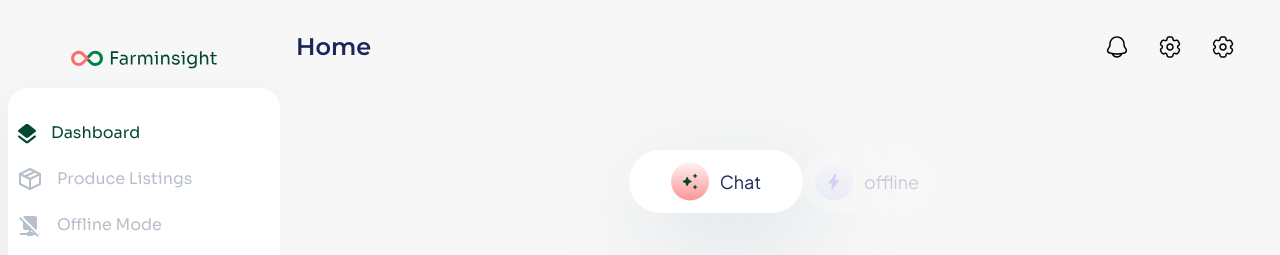
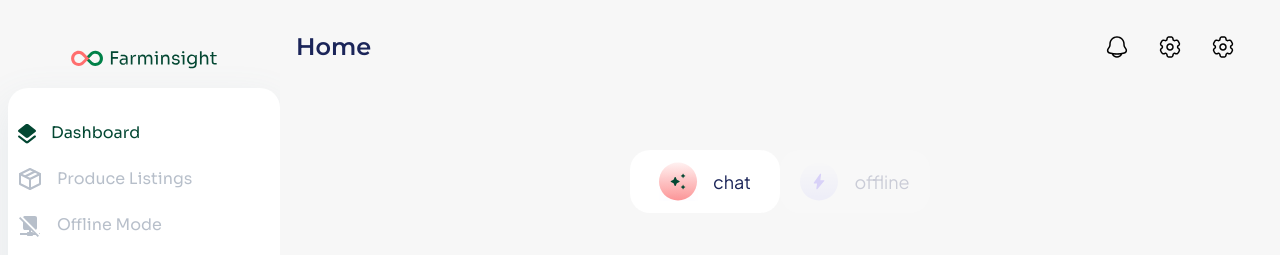
Before and after one commit to Farminsight-Klusterthon-23/frontend, a Next.js app: page /dashboard in a window 1280 px wide. Shown: the top 255 px of the page. Built offline with nearby package versions, Linux system fonts and the light colour scheme.

Commit message:
fix console errors

```diff
--- a/app/_components/AppLayout.js
+++ b/app/_components/AppLayout.js
@@ -8,7 +8,7 @@ export default function AuthenticatedScreensLayout({ children, pageTitle }) {
 
   return (
     <div className="flex bg-primary-contrast-text">
-      <div className>
+      <div>
         <Sidebar show={showSidebar} hideSidebar={() => setShowSidebar(false)} />
       </div>
       <div
--- a/app/_components/AppSidebar.js
+++ b/app/_components/AppSidebar.js
@@ -73,7 +73,7 @@ function RefreshSVG() {
       fill="none"
       xmlns="http://www.w3.org/2000/svg"
     >
-      <g clip-path="url(#clip0_86_2451)">
+      <g clipPath="url(#clip0_86_2451)">
         <path
           d="M13.9719 2.69375C12.5094 1.04375 10.3813 0 8 0C3.58125 0 0 3.58125 0 8H2C2 4.68437 4.68437 2 8 2C9.82812 2 11.45 2.82812 12.5469 4.11875L10.6656 6H16V0.665625L13.9719 2.69375ZM8 14C6.17188 14 4.55 13.1719 3.45312 11.8813L5.33437 10H0V15.3344L2.02813 13.3062C3.49062 14.9562 5.62187 16 8 16C12.4187 16 16 12.4187 16 8H14C14 11.3156 11.3156 14 8 14Z"
           fill="black"
--- a/app/dashboard/Components.js
+++ b/app/dashboard/Components.js
@@ -168,21 +168,35 @@ export function DeepDiveOptions() {
   )
 }
 
-export function InternetConnectedTags() {
+export function ModeTagBtn({ currentMode, mode, Icon, toggleCurrentMode }) {
+  return (
+    <button
+      onClick={() => toggleCurrentMode(mode)}
+      className={`${
+        currentMode === mode ? "cursor-default" : "opacity-20 hover:opacity-80"
+      } text-primary-medium min-w-[150px] bg-white p-3 gap-x-[15px] flex justify-center items-center rounded-[20px] transition-all duration-[300ms]`}
+    >
+      <Icon />
+      {mode}
+    </button>
+  )
+}
+
+export function ModeTags({ currentMode, toggleCurrentMode }) {
   return (
     <div className="flex items-center justify-center text-[1.125rem] font-700 font-pjs">
-      <p
-        className={`text-primary-medium bg-white p-3 gap-x-[10px] flex items-center justify-center tag-drop-shadow rounded-[50px] min-w-[174px]`}
-      >
-        <ChatSvg />
-        Chat
-      </p>
-      <p
-        className={`text-primary-medium min-w-[82px] opacity-20  bg-white p-3 gap-x-[10px] flex   justify-center items-center rounded-[50px]`}
-      >
-        <OfflineSvg />
-        offline
-      </p>
+      <ModeTagBtn
+        currentMode={currentMode}
+        toggleCurrentMode={toggleCurrentMode}
+        Icon={ChatSvg}
+        mode="chat"
+      />
+      <ModeTagBtn
+        currentMode={currentMode}
+        toggleCurrentMode={toggleCurrentMode}
+        Icon={OfflineSvg}
+        mode="offline"
+      />
     </div>
   )
 }
--- a/app/dashboard/Svgs.js
+++ b/app/dashboard/Svgs.js
@@ -74,9 +74,9 @@ export function SearchIconSvg() {
       <path
         d="M21 21.0002L16.657 16.6572M16.657 16.6572C17.3999 15.9143 17.9892 15.0324 18.3912 14.0618C18.7933 13.0911 19.0002 12.0508 19.0002 11.0002C19.0002 9.9496 18.7933 8.90929 18.3913 7.93866C17.9892 6.96803 17.3999 6.08609 16.657 5.34321C15.9141 4.60032 15.0322 4.01103 14.0616 3.60898C13.0909 3.20693 12.0506 3 11 3C9.94942 3 8.90911 3.20693 7.93848 3.60898C6.96785 4.01103 6.08591 4.60032 5.34302 5.34321C3.84269 6.84354 2.99982 8.87842 2.99982 11.0002C2.99982 13.122 3.84269 15.1569 5.34302 16.6572C6.84335 18.1575 8.87824 19.0004 11 19.0004C13.1218 19.0004 15.1567 18.1575 16.657 16.6572Z"
         stroke="black"
-        stroke-width="2"
-        stroke-linecap="round"
-        stroke-linejoin="round"
+        strokeWidth="2"
+        strokeLinecap="round"
+        strokeLinejoin="round"
       />
     </svg>
   )
@@ -149,8 +149,8 @@ export function ChatSvg() {
           y2="39.5"
           gradientUnits="userSpaceOnUse"
         >
-          <stop stop-color="#FFF1F1" />
-          <stop offset="1" stop-color="#FD9797" />
+          <stop stopColor="#FFF1F1" />
+          <stop offset="1" stopColor="#FD9797" />
         </linearGradient>
       </defs>
     </svg>
@@ -188,9 +188,9 @@ export function OfflineSvg() {
           width="92.9"
           height="97.9"
           filterUnits="userSpaceOnUse"
-          color-interpolation-filters="sRGB"
+          colorInterpolationFilters="sRGB"
         >
-          <feFlood flood-opacity="0" result="BackgroundImageFix" />
+          <feFlood floodOpacity="0" result="BackgroundImageFix" />
           <feColorMatrix
             in="SourceAlpha"
             type="matrix"
@@ -224,20 +224,47 @@ export function OfflineSvg() {
           y2="39.5"
           gradientUnits="userSpaceOnUse"
         >
-          <stop stop-color="#FBFBFF" />
-          <stop offset="1" stop-color="#CACAFF" />
+          <stop stopColor="#FBFBFF" />
+          <stop offset="1" stopColor="#CACAFF" />
         </linearGradient>
       </defs>
     </svg>
   )
 }
 
-
-export function SmallArrowSvg(){
+export function SmallArrowSvg() {
   return (
-    <svg width="24" height="24" viewBox="0 0 24 24" fill="none" xmlns="http://www.w3.org/2000/svg">
-<path d="M12.2101 8.70956L14.8001 11.2996C14.8928 11.3921 14.9663 11.502 15.0165 11.6229C15.0667 11.7439 15.0925 11.8736 15.0925 12.0046C15.0925 12.1355 15.0667 12.2652 15.0165 12.3862C14.9663 12.5072 14.8928 12.617 14.8001 12.7096L12.2101 15.2996C11.5801 15.9296 10.5001 15.4796 10.5001 14.5896V9.40956C10.5001 8.51956 11.5801 8.07956 12.2101 8.70956Z" fill="black"/>
-</svg>
-
+    <svg
+      width="24"
+      height="24"
+      viewBox="0 0 24 24"
+      fill="none"
+      xmlns="http://www.w3.org/2000/svg"
+    >
+      <path
+        d="M12.2101 8.70956L14.8001 11.2996C14.8928 11.3921 14.9663 11.502 15.0165 11.6229C15.0667 11.7439 15.0925 11.8736 15.0925 12.0046C15.0925 12.1355 15.0667 12.2652 15.0165 12.3862C14.9663 12.5072 14.8928 12.617 14.8001 12.7096L12.2101 15.2996C11.5801 15.9296 10.5001 15.4796 10.5001 14.5896V9.40956C10.5001 8.51956 11.5801 8.07956 12.2101 8.70956Z"
+        fill="black"
+      />
+    </svg>
   )
 }
+
+export function FileSvg() {
+  return (
+    <svg
+      width="56"
+      height="56"
+      viewBox="0 0 56 56"
+      fill="none"
+      xmlns="http://www.w3.org/2000/svg"
+    >
+      <path
+        d="M7 35.0003H49M7 44.3337H35M7 16.3337H25.6667M7 25.667H25.6667M45.2667 25.667H38.7333C37.4264 25.667 36.7731 25.667 36.274 25.4127C35.8349 25.1889 35.4781 24.8321 35.2543 24.393C35 23.8939 35 23.2404 35 21.9337V15.4003C35 14.0935 35 13.4401 35.2543 12.941C35.4781 12.502 35.8349 12.145 36.274 11.9213C36.7731 11.667 37.4264 11.667 38.7333 11.667H45.2667C46.5736 11.667 47.2269 11.667 47.726 11.9213C48.1651 12.145 48.5219 12.502 48.7457 12.941C49 13.4401 49 14.0935 49 15.4003V21.9337C49 23.2404 49 23.8939 48.7457 24.393C48.5219 24.8321 48.1651 25.1889 47.726 25.4127C47.2269 25.667 46.5736 25.667 45.2667 25.667Z"
+        stroke="#034732"
+        strokeWidth="2"
+        strokeLinecap="round"
+        strokeLinejoin="round"
+      />
+    </svg>
+  )
+}
--- a/app/dashboard/page.js
+++ b/app/dashboard/page.js
@@ -1,21 +1,21 @@
+"use client"
 import AuthenticatedScreensLayout from "../_components/AppLayout"
-import {
-  DeepDiveOptions,
-  InternetConnectedTags,
-  ChatTextBox,
-  SuggestedQuestions,
-  ChatBoxContainer
-} from "./Components"
+import { ModeTags, ChatBoxContainer } from "./Components"
+import { useState } from "react"
 
 export default function DashBoard() {
+  const [currentModeView, setCurrentModeView] = useState("chat")
   return (
     <AuthenticatedScreensLayout pageTitle="Home">
       <div className="flex flex-col items-center gap-y-[28px] w-[95dvw] sm:w-[95%] max-w-[915px] mx-auto">
-        <InternetConnectedTags />
+        <ModeTags
+          currentMode={currentModeView}
+          toggleCurrentMode={(view) => setCurrentModeView(view)}
+        />
         <h1 className="text-center text-[2rem] md:text-[3rem] text-primary-main">
           Welcome to FarmInsight
         </h1>
-        <ChatBoxContainer/>
+        <ChatBoxContainer />
       </div>
     </AuthenticatedScreensLayout>
   )
--- a/app/produce-listings/Components.js
+++ b/app/produce-listings/Components.js
@@ -12,7 +12,7 @@ export function NoProduceDisplay({ show, toggleDisplay = () => {} }) {
         <h1 className="text-center text-[1.2rem] md:text-[1.6rem] text-primary-main">
           You don&apos;t have any listings added yet!
         </h1>
-        <p className="text-base font-[400]">Add a product to your listing</p>
+        <p className="text-base font-[400]">Add a produce to your listing</p>
         <button
           onClick={toggleDisplay}
           className="bg-primary-main text-white text-base py-[16px] px-[12px] rounded-[4px]"
--- a/package.json
+++ b/package.json
@@ -21,6 +21,6 @@
     "eslint-config-next": "14.0.3"
   },
   "engines": {
-    "node": "^18.17.0"
+    "node": ">=18.17.0"
   }
 }
```
Also changed, not shown: app/_components/AppHeader.js (+21 -22 lines), app/_components/AppNavLinks.js (+84 -84 lines), app/produce-listings/Svgs.js (+2 -2 lines), app/_components/Logos.js.
